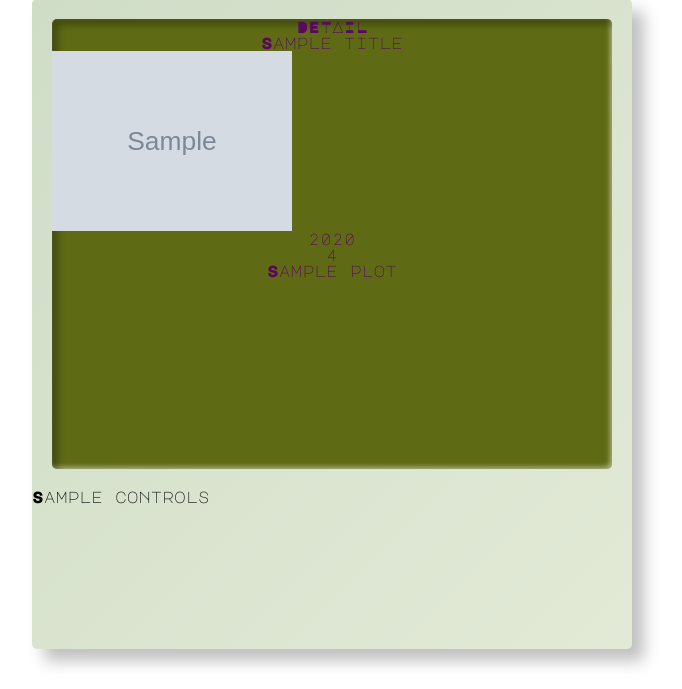
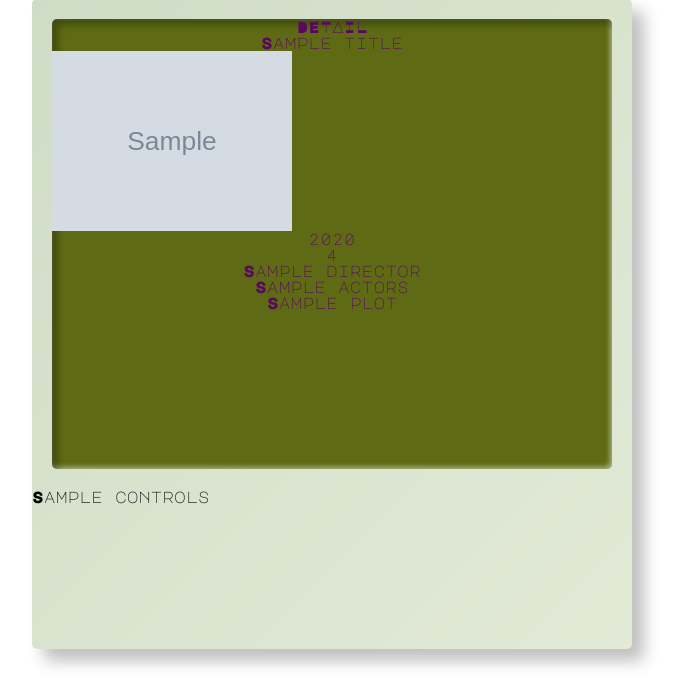
Before and after one commit to Xel4ek/Moviemon, a Django app: template root/templates/root/detail.html in a window 1280 px wide. Shown: the part 76-765 px from the top of the page, without its empty margins (308-990 px from the left). Run offline with Django 3.2, Linux system fonts and the light colour scheme; the template is opened without the code that fills it: most values are stand-ins (such as "Sample title", 1, 10 or a date in 2020); grey boxes marked "Sample" are stand-in pictures; parts of the project's set-up code (start-up, migrations or seed data) failed here and were passed over.

Commit message:
added director and actors

```diff
--- a/root/templates/root/detail.html
+++ b/root/templates/root/detail.html
@@ -9,7 +9,10 @@
       <img  height="180" src="{{ poster }}"; />
     <p>{{year}}</p>
     <p>{{rating}}</p>
-      <p>{{plot}}</p>
+    <p>{{director}}</p>
+    <p>{{actors}}</p>
+    <p>{{plot}}</p>
+
   </div>
 </div>
 
--- a/root/views.py
+++ b/root/views.py
@@ -149,13 +149,15 @@ def detail(request, match=0):
     poster = movies[0]['Poster']
     year = movies[0]['Year']
     plot = movies[0]['Plot']
+    actors = movies[0]['Actors']
+    director = movies[0]['Director']
     rating = movies[0]['imdbRating']
     actions = {
         'a': {'url': 'detail'},
         'b': {'url': 'options'}
     }
     return Render(request, 'detail', {'title': title, 'poster': poster, 'year': year
-                                      , 'plot': plot, 'rating': rating}, actions=actions)
+                                      , 'plot': plot, 'director' : director, 'actors' : actors, 'rating': rating}, actions=actions)
 
 
 
```
